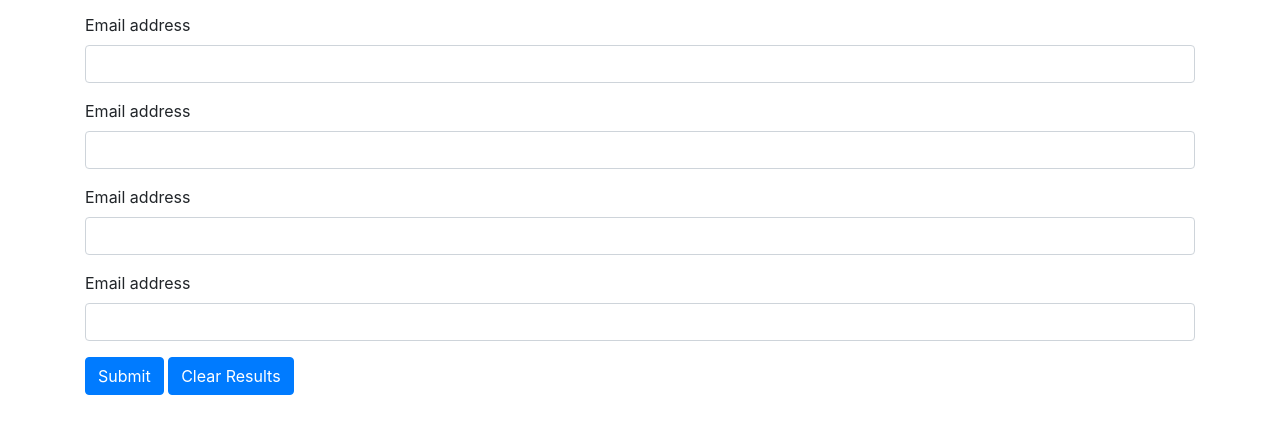
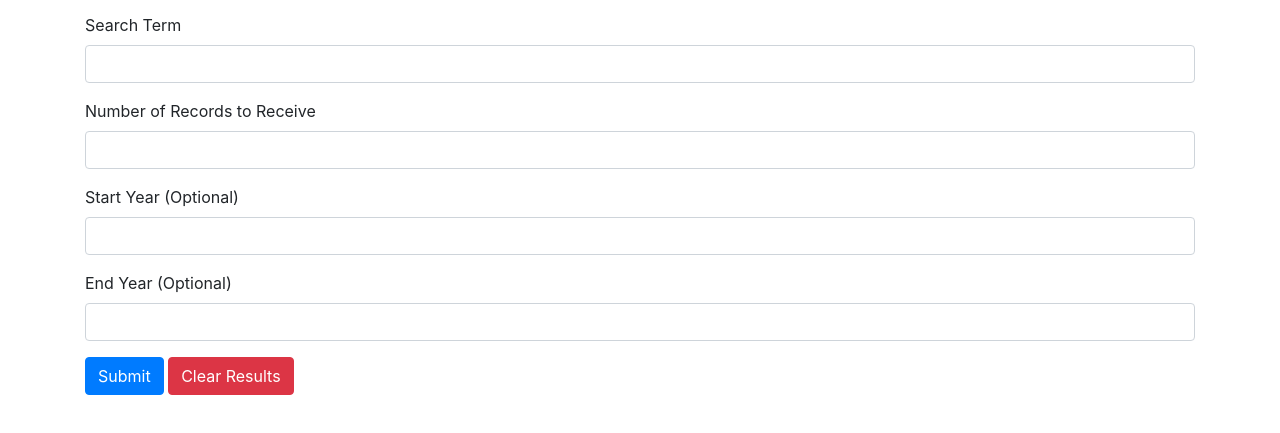
Before and after one commit to xdanielmtz/nyt-articles-search, a plain HTML site: page index.html in a window 1280 px wide. Shown: the part 243-676 px from the top of the page. Drawn offline with nearby package versions, Linux system fonts and the light colour scheme.

Commit message:
search form is fully styled

```diff
--- a/index.html
+++ b/index.html
@@ -22,7 +22,7 @@
           <form>
             <div class="mb-3">
               <label for="exampleInputEmail1" class="form-label"
-                >Email address</label
+                >Search Term</label
               >
               <input
                 type="email"
@@ -33,7 +33,7 @@
             </div>
             <div class="mb-3">
               <label for="exampleInputEmail1" class="form-label"
-                >Email address</label
+                >Number of Records to Receive</label
               >
               <input
                 type="email"
@@ -44,7 +44,7 @@
             </div>
             <div class="mb-3">
               <label for="exampleInputEmail1" class="form-label"
-                >Email address</label
+                >Start Year (Optional)</label
               >
               <input
                 type="email"
@@ -55,7 +55,7 @@
             </div>
             <div class="mb-3">
               <label for="exampleInputEmail1" class="form-label"
-                >Email address</label
+                >End Year (Optional)</label
               >
               <input
                 type="email"
@@ -65,7 +65,7 @@
               />
             </div>
             <button type="submit" class="btn btn-primary">Submit</button>
-            <button type="submit" class="btn btn-primary">Clear Results</button>
+            <button type="submit" class="btn btn-danger">Clear Results</button>
           </form>
         </div>
       </div>
```
